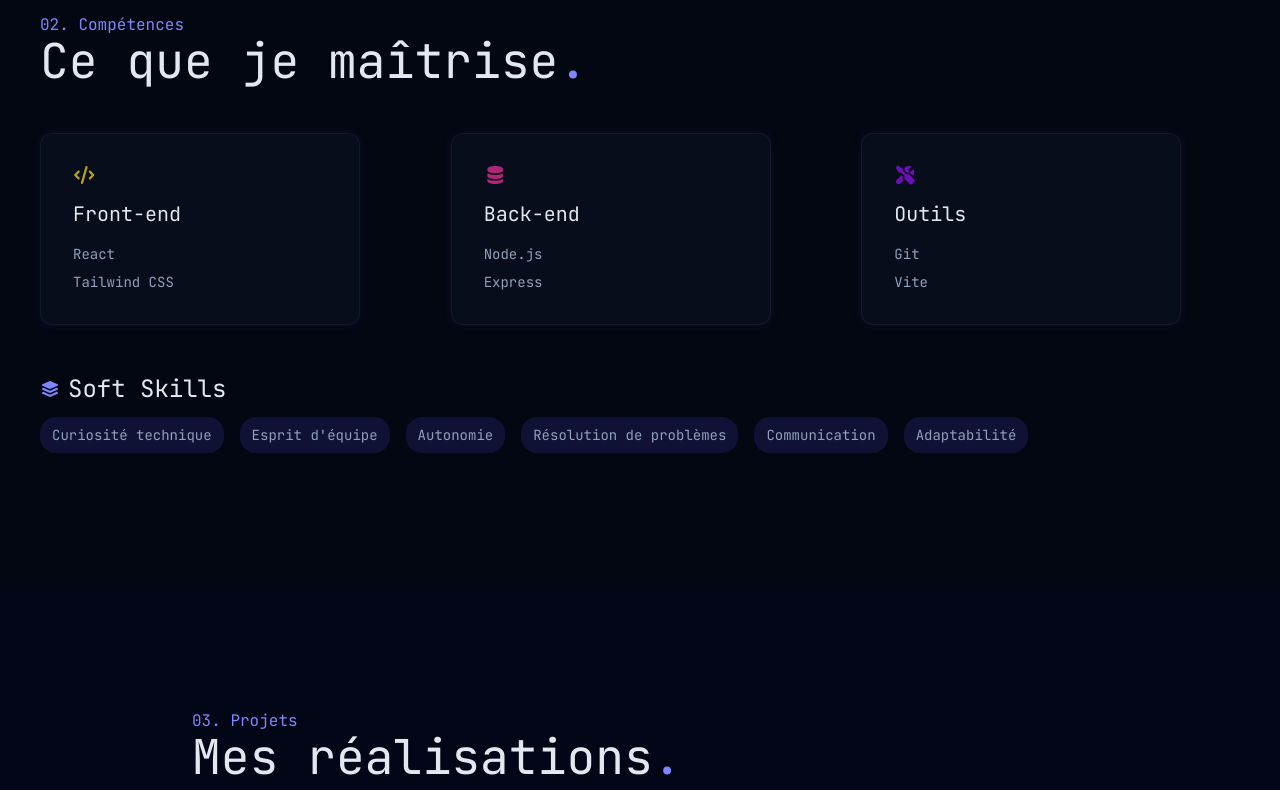
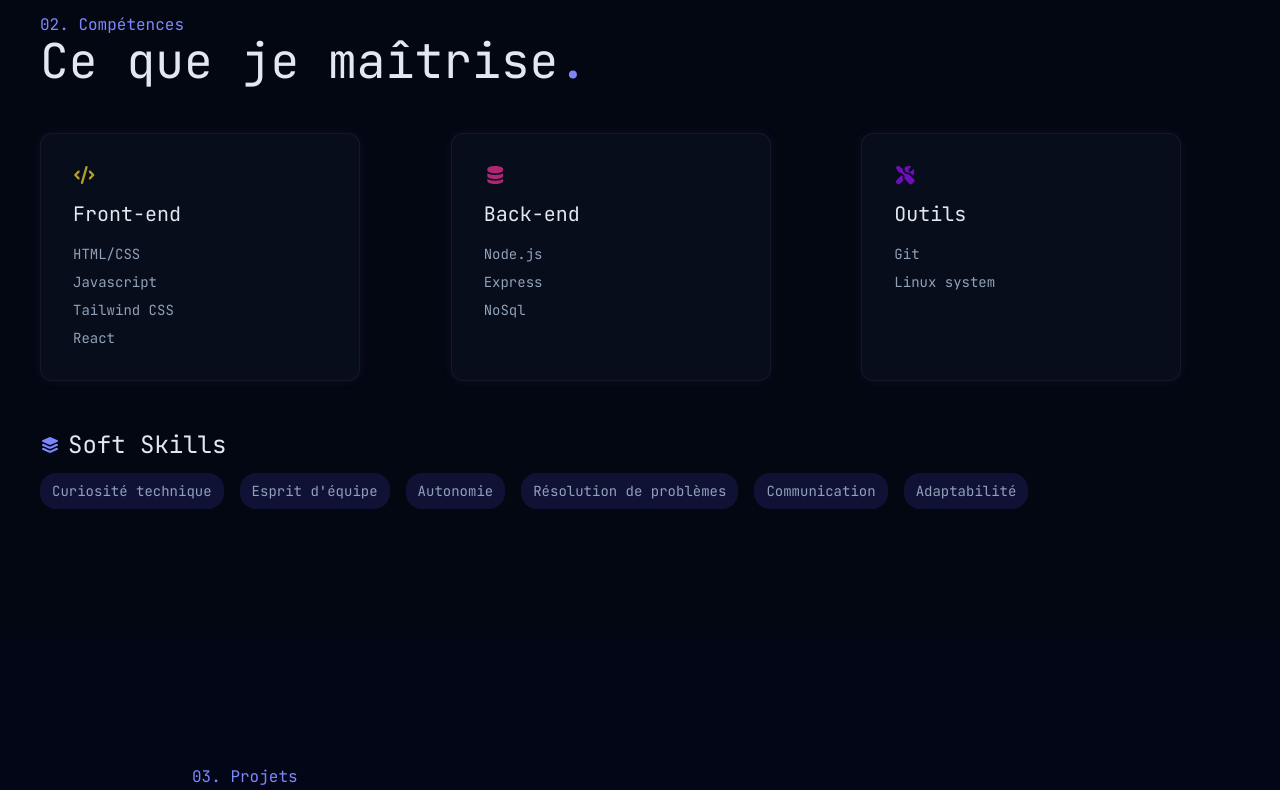
Before and after one commit to nanadocte/portfolio, a React (Vite) app: page / in a window 1280 px wide. Shown: the part 1691-2481 px from the top of the page. Built offline with nearby package versions, Linux system fonts and the light colour scheme.

Commit message:
Improve design details and change skills contain

```diff
--- a/src/sections/Competences.jsx
+++ b/src/sections/Competences.jsx
@@ -14,19 +14,19 @@ function Competences() {
       logo: faCode,
       color: 'text-yellow-300',
       titre: 'Front-end',
-      contenu: ['React', 'Tailwind CSS'],
+      contenu: ['HTML/CSS', 'Javascript', 'Tailwind CSS', 'React'],
     },
     {
       logo: faDatabase,
       color: 'text-pink-500',
       titre: 'Back-end',
-      contenu: ['Node.js', 'Express'],
+      contenu: ['Node.js', 'Express', 'NoSql'],
     },
     {
       logo: faScrewdriverWrench,
       color: 'text-purple-600',
       titre: 'Outils',
-      contenu: ['Git', 'Vite'],
+      contenu: ['Git', 'Linux system'],
     },
   ];
 
--- a/src/sections/Nav.jsx
+++ b/src/sections/Nav.jsx
@@ -21,9 +21,10 @@ function Nav() {
   return (
     <nav
       className={` justify-between p-5 backdrop-blur-md
-      font-mono  z-2 items-center fixed bg-gray-950/70 flex flex-rowp-5 w-full
+      font-mono  z-2 items-center fixed flex flex-rowp-5 w-full
     transition-all duration-300
-    ${scroll ? 'border-b border-gray-900/30' : 'border-b border-transparent'}`}
+    ${scroll ? 'border-b border-gray-900/30' : 'border-b border-transparent'}
+    ${open ? 'bg-gray-950' : 'bg-gray-950/70'}`}
     >
       <div className="md:hidden flex gap-5 flex-col">
         <div onClick={() => setOpen(!open)}>
@@ -53,7 +54,9 @@ function Nav() {
         )}
       </div>
 
-      <p className="opacity-80 text-xl bg-linear-to-r from-indigo-400 to-purple-600 bg-clip-text text-transparent">
+      <p
+        className={`opacity-80 text-xl bg-linear-to-r from-indigo-400 to-purple-600 bg-clip-text text-transparent ${open ? 'self-start' : 'self-center'}`}
+      >
         Porfolio
       </p>
 
```
